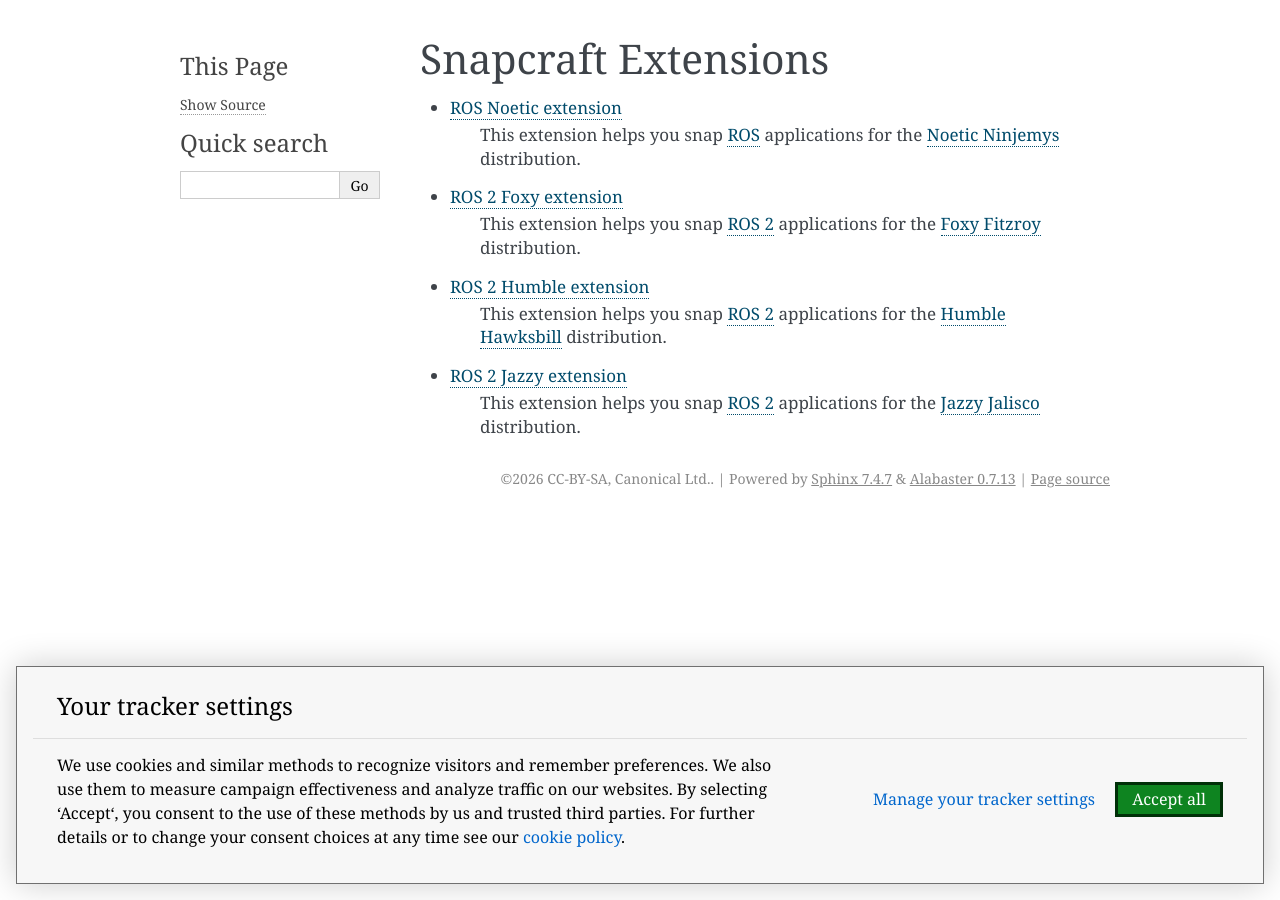
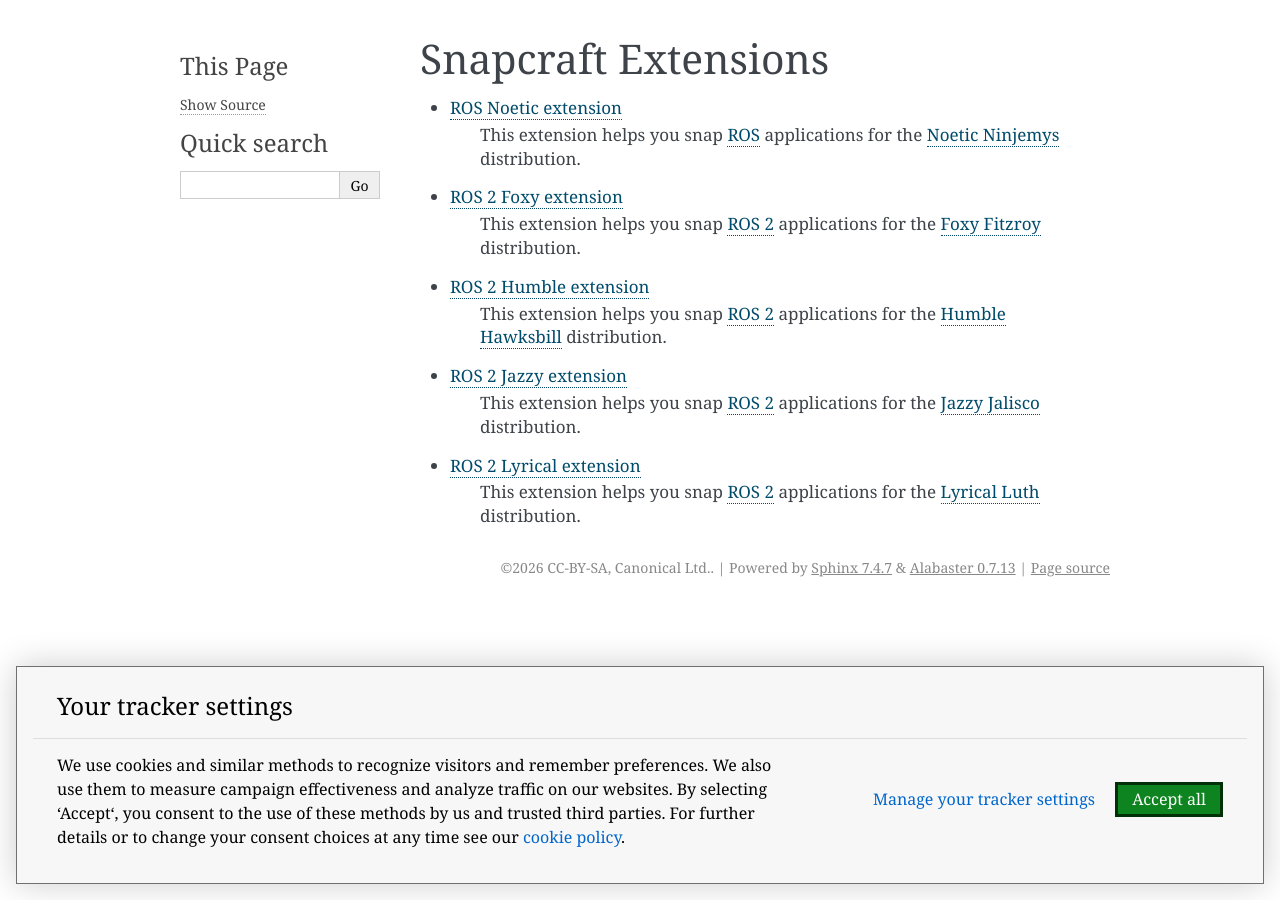
Before and after one commit to canonical/robotics_documentation, a Sphinx documentation site: the page built from docs/references/snapcraft/extensions.rst, in a window 1280 px wide. Built offline with Sphinx 7.4.7, drawn with Linux system fonts in a browser that asks for light colours; pages that are not in the unit, such as notebooks, are missing from menus.

Commit message:
doc(snapcraft): add ROS 2 Lyrical references alongside Jazzy
Add ROS 2 Lyrical Luth references in the snapcraft FAQ, extensions
reference, and get-started how-to guide.

```diff
--- a/docs/references/snapcraft/extensions.rst
+++ b/docs/references/snapcraft/extensions.rst
@@ -16,3 +16,7 @@
 * `ROS 2 Jazzy extension <https://snapcraft.io/docs/ros2-jazzy-extension>`_
    This extension helps you snap `ROS 2 <https://docs.ros.org/>`_ applications for the
    `Jazzy Jalisco <https://docs.ros.org/en/jazzy/Releases/Release-Jazzy-Jalisco.html>`_ distribution.
+
+* `ROS 2 Lyrical extension <https://snapcraft.io/docs/ros2-lyrical-extension>`_
+   This extension helps you snap `ROS 2 <https://docs.ros.org/>`_ applications for the
+   `Lyrical Luth <https://docs.ros.org/en/rolling/Releases/Release-Lyrical-Luth.html>`_ distribution.
```
Also changed, not shown: docs/how-to-guides/packaging/get-started-with-ros2-snaps.md (+3 -0 lines), docs/references/snapcraft/faq.md (+1 -0 lines).
